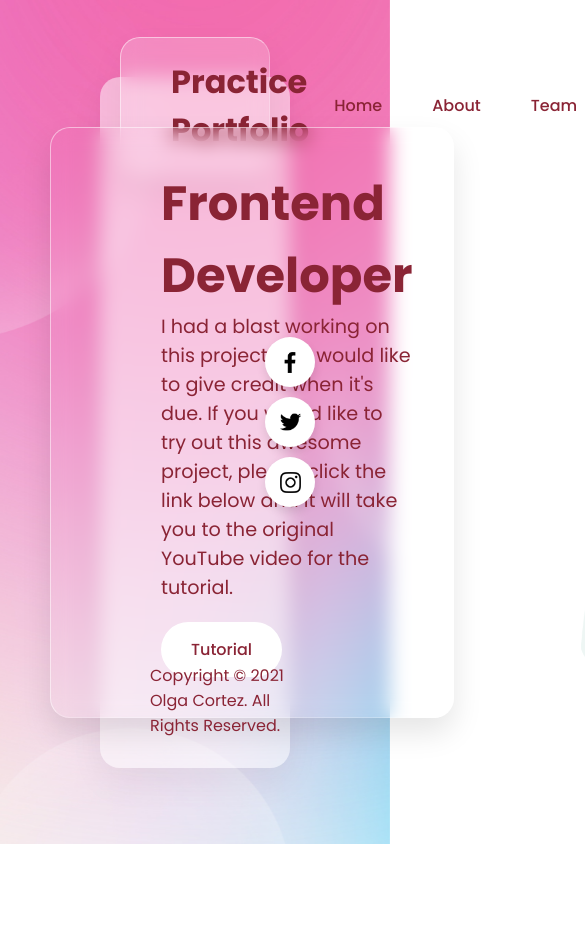
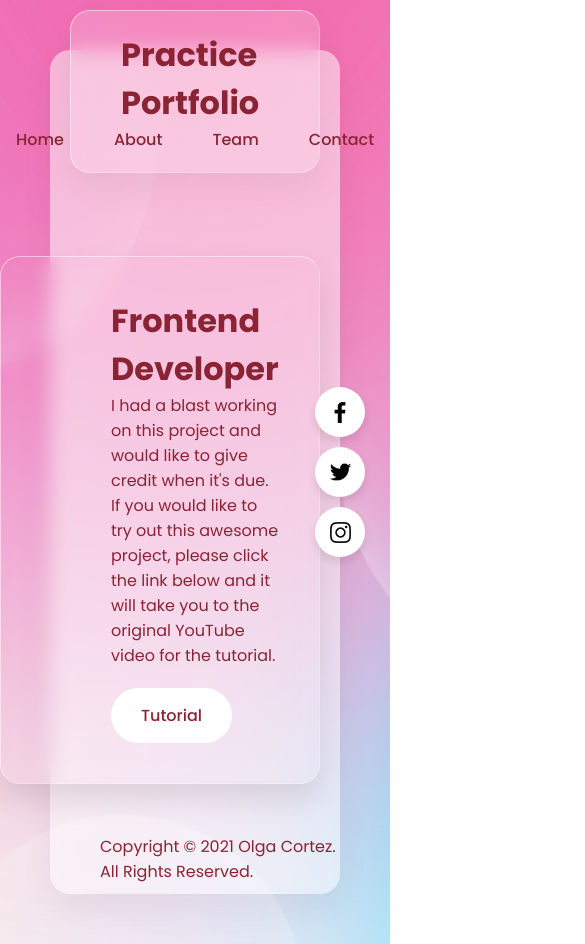
Before and after one commit to OlgaCortez/glassmorphism-practice.github.io, a plain HTML site: page index.html in a window 390 px wide. Shown: the top 944 px of the page, 585 px wide, since content can reach past the window. Before the commit the page ends 844 px from the top, so only its background shows below. Drawn offline with Linux system fonts and the light colour scheme.

Commit message:
Added Media Query Breakpoints

```diff
--- a/style.css
+++ b/style.css
@@ -153,3 +153,32 @@ header ul li a:hover, header ul li a:hover .active {
     left: 50px;
     color: #8a2435;
 }
+/*Mobile Media Query*/
+@media screen and (max-width: 767px) {
+    section {
+        overflow: hidden;
+    }
+    .container {
+        width: 100%;
+        height: 100vh;
+    }
+    header {
+        display: flex;
+        flex-direction: column;
+    }
+    .content h2 {
+        font-size: 2em;
+    }
+    .content p {
+        font-size: 1em;
+    }
+}
+
+@media screen and (max-width: 414px) {
+    .content {
+        margin-top: 50%;
+    }
+    .copyrightText {
+        bottom: 10px;
+    }
+}
```
